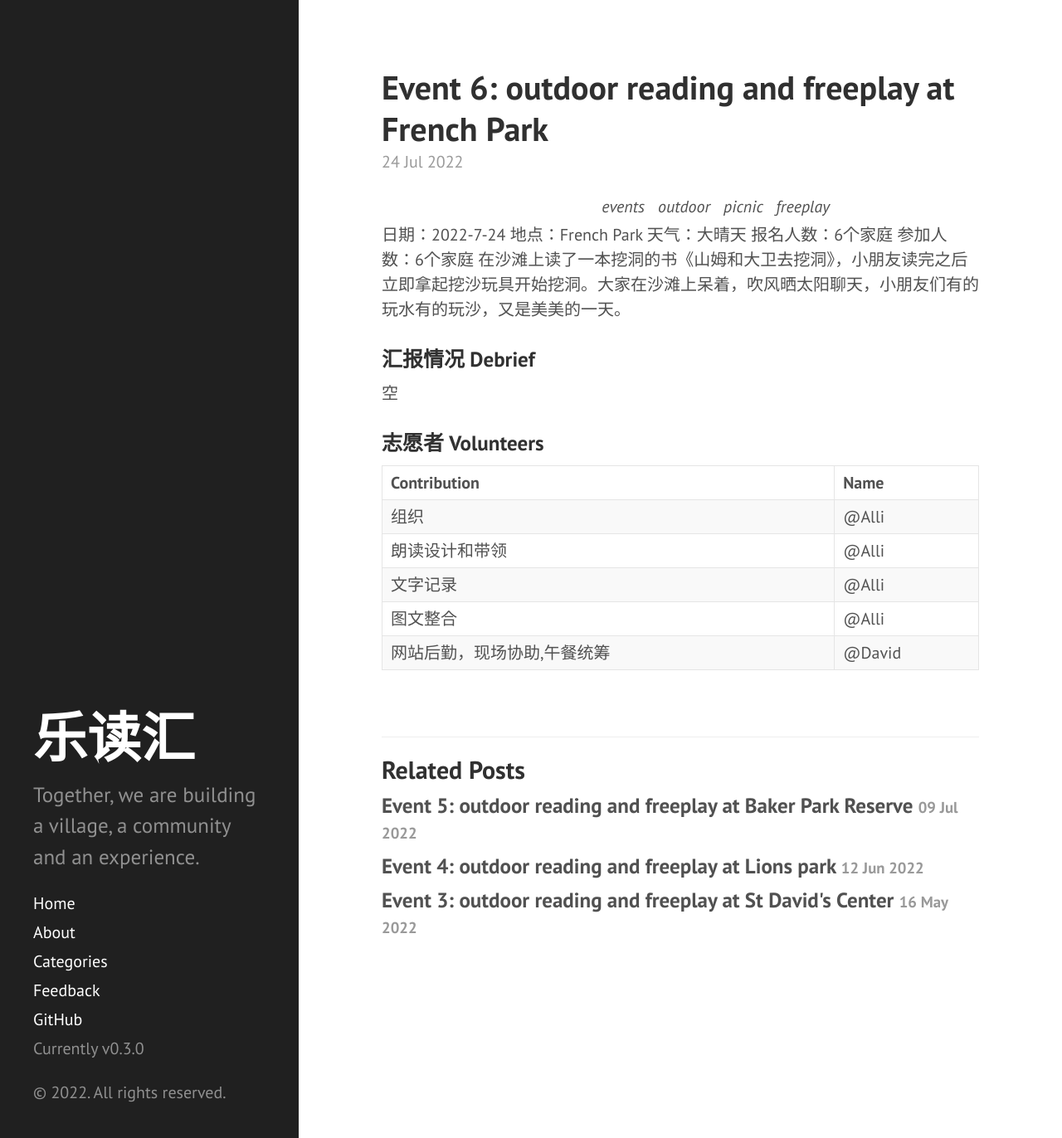
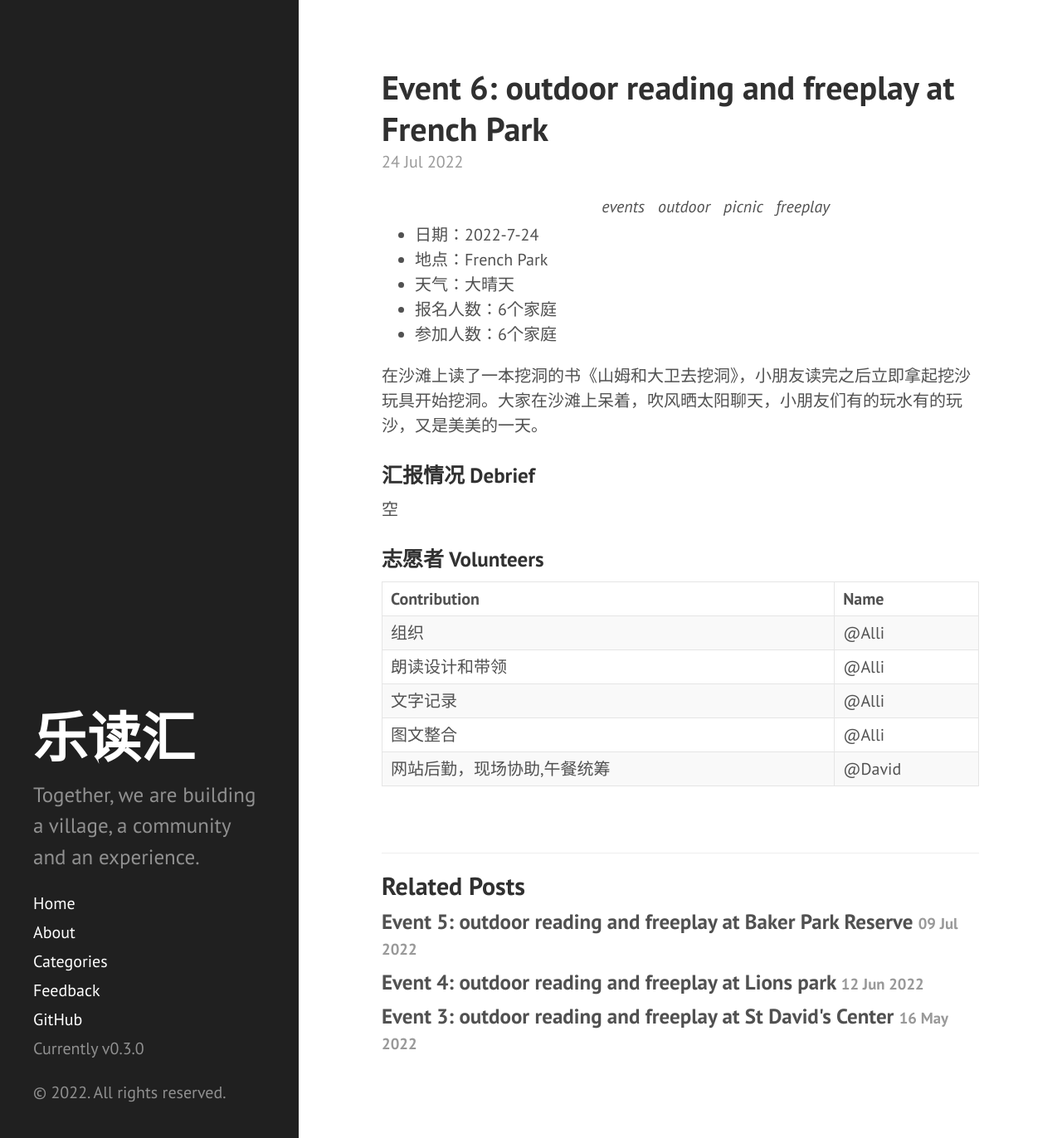
Before and after one commit to leducon/leducon.github.io, a Jekyll site: the page built from _posts/2022-07-24-event6-outdoor-Franch-park.md, in a window 1280 px wide and 1372 px high. Shown: the whole window at 83% size. Built offline with Jekyll 4.4.1, drawn with Linux system fonts in a browser that asks for light colours; Markdown is read by kramdown in place of the engine named in the settings.

```diff
--- a/_posts/2022-07-24-event6-outdoor-Franch-park.md
+++ b/_posts/2022-07-24-event6-outdoor-Franch-park.md
@@ -5,11 +5,14 @@ date: 2022-07-24 10:00:00 -0600
 categories: [events, outdoor, picnic, freeplay]
 ---
 
-日期：2022-7-24
-地点：French Park
-天气：大晴天
-报名人数：6个家庭
-参加人数：6个家庭
+
+- 日期：2022-7-24
+- 地点：French Park
+- 天气：大晴天
+- 报名人数：6个家庭
+- 参加人数：6个家庭
+
+
 在沙滩上读了一本挖洞的书《山姆和大卫去挖洞》，小朋友读完之后立即拿起挖沙玩具开始挖洞。大家在沙滩上呆着，吹风晒太阳聊天，小朋友们有的玩水有的玩沙，又是美美的一天。
 
 
```
